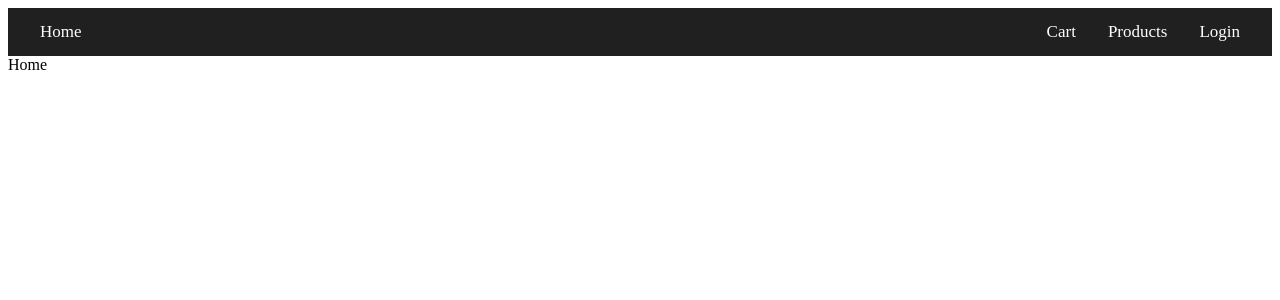
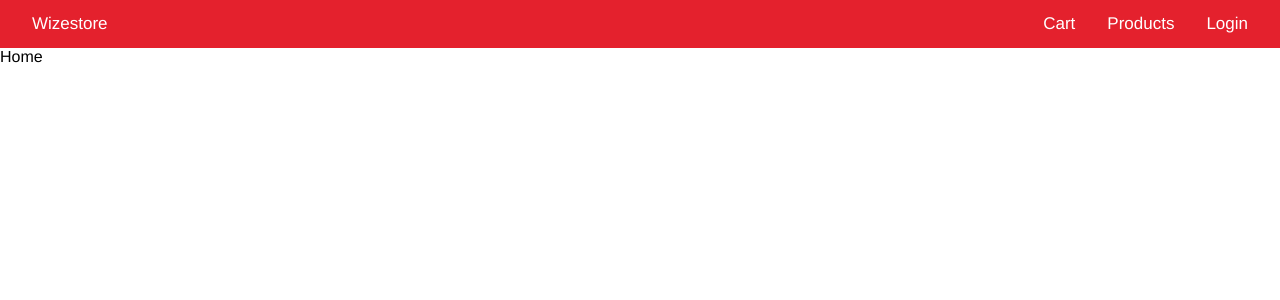
Before and after one commit to YeipiLozano/redux-shopping-cart, a React (Create React App) app: page / in a window 1280 px wide. Shown: the top 300 px of the page. Built offline with nearby package versions, Linux system fonts and the light colour scheme.

Commit message:
added global styles & wizelines color to navbar

```diff
--- a/src/App.js
+++ b/src/App.js
@@ -1,7 +1,13 @@
-import { AppRouter } from "./routes/AppRouter";
+import GlobalStyle from './globalStyles';
+import {AppRouter} from './routes/AppRouter';
 
 function App() {
-  return <AppRouter/>;
+  return (
+    <>
+      <GlobalStyle />
+      <AppRouter />
+    </>
+  );
 }
 
 export default App;
--- a/src/components/Header.js
+++ b/src/components/Header.js
@@ -9,7 +9,7 @@
   return (
     <Bar className="topnav" id="myTopnav">
       <Links to="/">
-        Home
+        Wizestore
       </Links>
       <FlexContainer>
               <Links to="/cart">Cart</Links>
--- a/src/components/styles/Header.styles.js
+++ b/src/components/styles/Header.styles.js
@@ -3,7 +3,7 @@
 
 export const Bar = styled.div`
   padding: 0px 16px;
-  background-color: #202020;
+  background-color: #E4212D;
   overflow: hidden;
   display: flex;
   flex-direction: row;
--- /dev/null
+++ b/src/globalStyles.js
@@ -0,0 +1,12 @@
+import { createGlobalStyle } from 'styled-components';
+
+const GlobalStyle = createGlobalStyle`
+  body {
+    margin: 0;
+    padding: 0;
+    background: white;
+    font-family: Open-Sans, Helvetica, Sans-Serif;
+  }
+`
+
+export default GlobalStyle;
```
